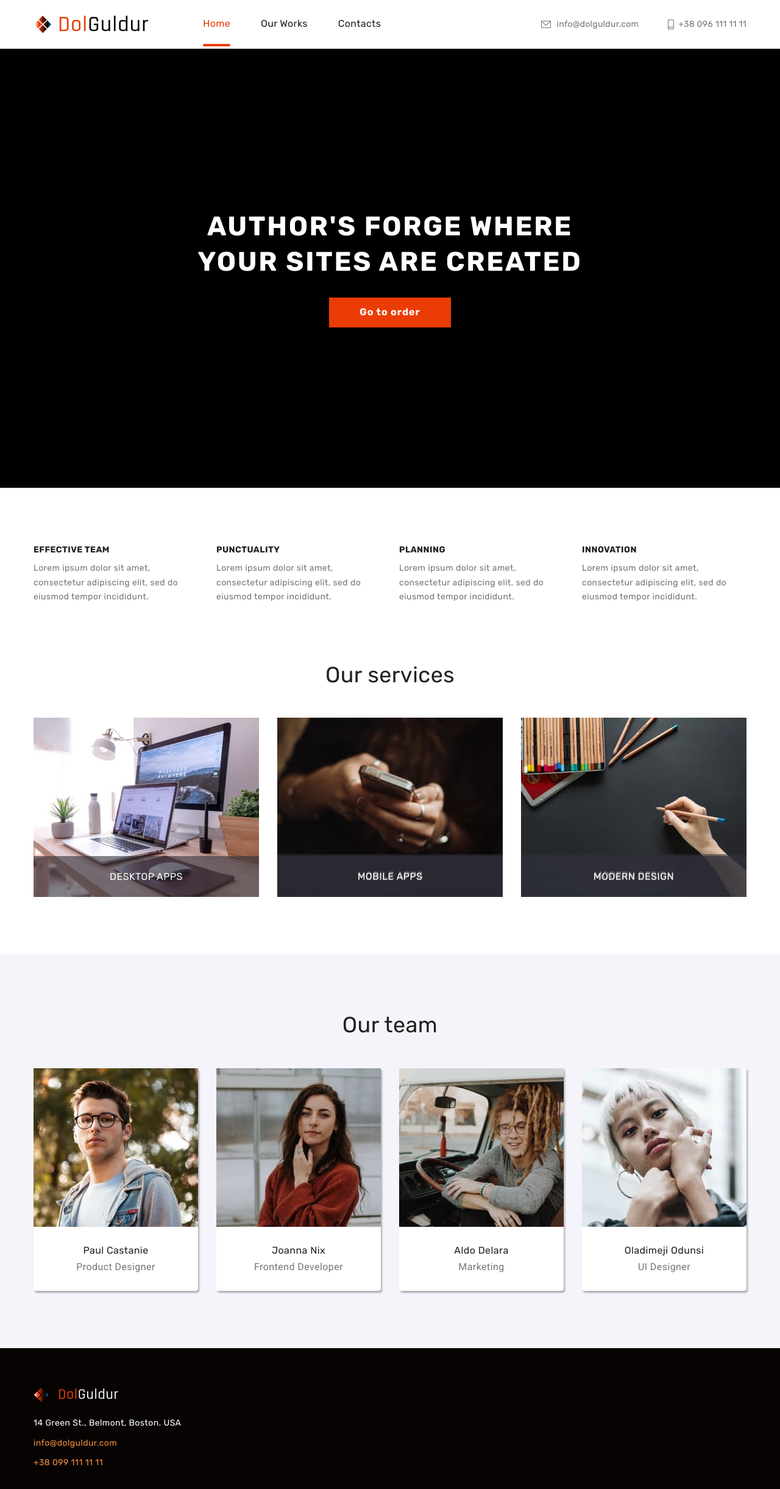
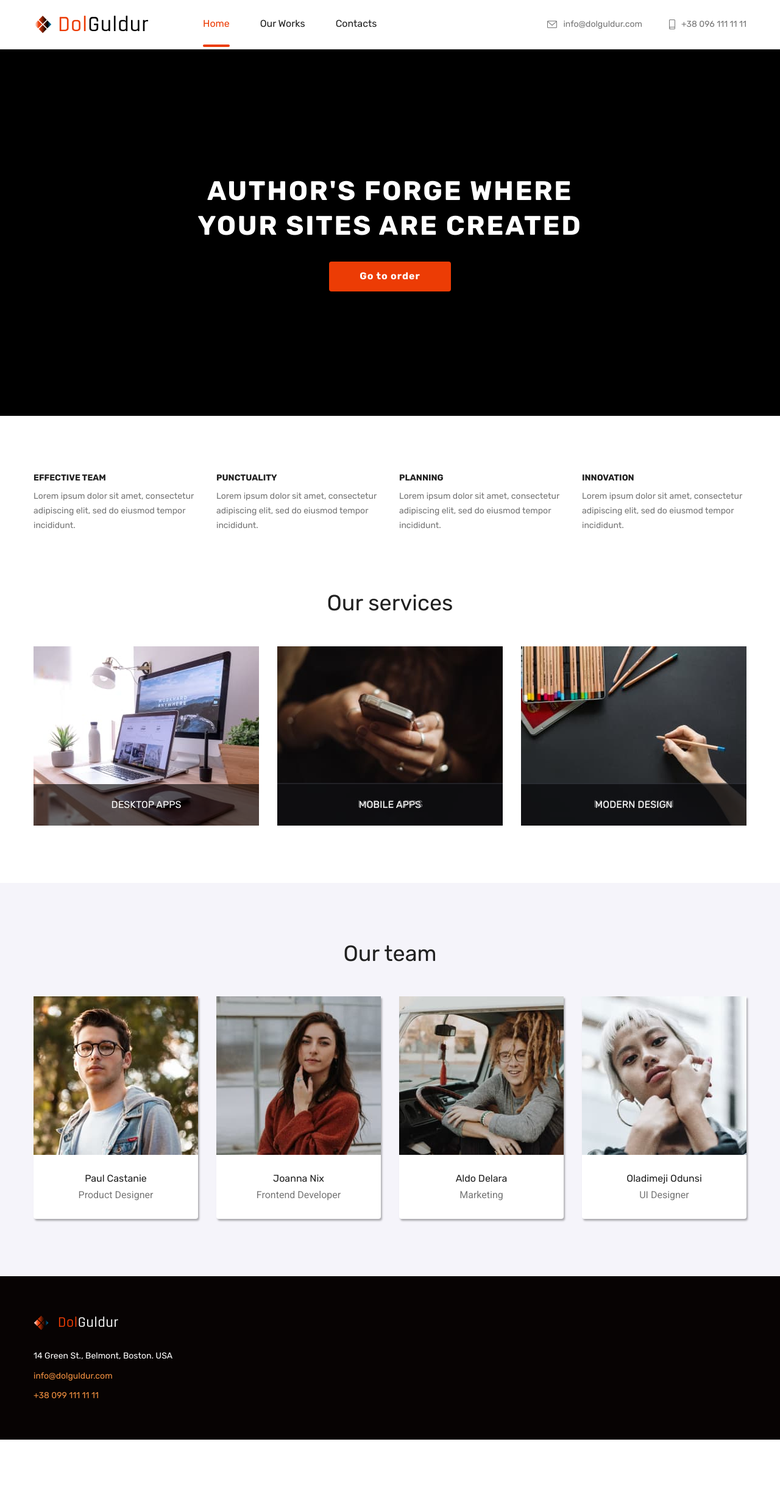
Before and after one commit to Dima-Sd/Dolguldur, a website: page app/index.html in a window 1280 px wide. Shown: the whole page at 61% size. After the commit the page ends 2361 px from the top, so only its background shows below. Drawn offline with Linux system fonts and the light colour scheme.

Commit message:
added a global change

```diff
--- a/app/index.html
+++ b/app/index.html
@@ -5,30 +5,31 @@
     <meta charset="UTF-8">
     <meta name="viewport" content="width=device-width, initial-scale=1.0">
     <title>
-        DolGuldur
+        Web company DolGuldur
     </title>
     <link rel="apple-touch-icon" sizes="180x180" href="images/favicons/apple-touch-icon.png">
     <link rel="icon" type="image/png" sizes="32x32" href="images/favicons/favicon-32x32.png">
     <link rel="icon" type="image/png" sizes="16x16" href="images/favicons/favicon-16x16.png">
     <link rel="manifest" href="images/favicons/site.webmanifest">
+
     <link rel="preconnect" href="https://fonts.googleapis.com">
     <link rel="preconnect" href="https://fonts.gstatic.com" crossorigin>
     <link
-        href="https://fonts.googleapis.com/css2?family=Rajdhani:wght@500&family=Roboto&family=Rubik:ital,wght@0,300..900;1,300..900&display=swap"
+        href="https://fonts.googleapis.com/css2?family=Roboto&family=Rubik:ital,wght@0,300..900;1,300..900&display=swap"
         rel="stylesheet">
+
     <link rel="stylesheet" href="css/style.min.css">
 </head>
 
 <header class="header">
-    <div class="container">
-        <div class="header__content">
+    <div class="container header__container">
         <nav class="menu">
             <a class="logo" href="#">
-                    <img class="logo__img" width="189" height="36" src="./images/logo-header.svg" alt="logo">
+                <img class="logo__img" width="189" height="36" src="./images/logo-header.svg" alt="logo DolGuldur">
             </a>
             <ul class="menu__list">
                 <li class="menu__item">
-                        <a class="menu__link menu__link--active" href="#">
+                    <a class="menu__link current" href="#">
                         Home
                     </a>
                 </li>
@@ -44,72 +45,85 @@
                 </li>
             </ul>
         </nav>
-            <address class="header__contacts">
+
         <ul class="header__list">
-                    <li class="header__item"> <!-- Однотипні елементи -->
-                        <a class="header__link header__link--email" href="mailto:info@dolguldur.com">
+            <li class="header__item">
+                <a class="header__link" href="mailto:info@dolguldur.com">
+                    <svg width="16" height="12" viewBox="0 0 16 12" fill="none" xmlns="http://www.w3.org/2000/svg">
+                        <path
+                            d="M14.5 0H1.50001C0.672854 0 0 0.672853 0 1.50001V10.5C0 11.3271 0.672854 12 1.50001 12H14.5C15.3271 12 16 11.3271 16 10.5V1.50001C16 0.672853 15.3271 0 14.5 0ZM14.5 0.999994C14.5679 0.999994 14.6325 1.01409 14.6916 1.0387L8 6.83838L1.30833 1.0387C1.36742 1.01412 1.43204 0.999994 1.49998 0.999994H14.5ZM14.5 11H1.50001C1.22414 11 0.999996 10.7759 0.999996 10.5V2.09521L7.67236 7.87792C7.76661 7.95944 7.8833 7.99999 8 7.99999C8.1167 7.99999 8.23339 7.95948 8.32764 7.87792L15 2.09521V10.5C15 10.7759 14.7759 11 14.5 11Z"
+                            fill="#757575" />
+                    </svg>
                     info@dolguldur.com
                 </a>
             </li>
             <li class="header__item">
-                        <a class="header__link header__link--phone" href="tel:+380961111111">
+                <a class="header__link" href="tel:+380961111111">
+                    <svg width="10" height="16" viewBox="0 0 10 16" fill="none" xmlns="http://www.w3.org/2000/svg">
+                        <path
+                            d="M8.5 0H1.5C0.672848 0 0 0.672848 0 1.5V14.5C0 15.3272 0.672848 16 1.5 16H8.5C9.32715 16 10 15.3272 10 14.5V1.5C10 0.672848 9.32715 0 8.5 0ZM1.5 1H8.5C8.77588 1 9 1.22412 9 1.5V12H1V1.5C1 1.22412 1.22412 1 1.5 1ZM8.5 15H1.5C1.22412 15 1 14.7759 1 14.5V13H9V14.5C9 14.7759 8.77588 15 8.5 15Z"
+                            fill="#757575" />
+                        <path
+                            d="M2.35355 13.7389C2.54882 13.9213 2.54882 14.2169 2.35355 14.3992C2.15828 14.5816 1.84172 14.5816 1.64645 14.3992C1.45118 14.2169 1.45118 13.9213 1.64645 13.7389C1.84172 13.5566 2.15828 13.5566 2.35355 13.7389Z"
+                            fill="#757575" />
+                    </svg>
                     +38 096 111 11 11
                 </a>
             </li>
         </ul>
-            </address>
-        </div>
     </div>
 </header>
 <main class="main">
-    <section class="homepage">
+    <section class="hero">
         <div class="container">
-            <div class="homepage__inner">
-                <h1 class="homepage__title">
+            <h1 class="visually-hidden">
+                Website development by DolGuldur
+            </h1>
+            <div class="hero__content">
+                <h2 class="hero__title">
                     author's forge where your sites are created
-                </h1>
+                </h2>
                 <button class="button" type="button">
                     Go to order
                 </button>
             </div>
         </div>
     </section>
-    <section class="about section"><!-- або просто зробити через div -->
+    <section class="advantages section">
         <div class="container">
             <h2 class="visually-hidden">
-                skills
+                Our advantages
             </h2>
-            <ul class="about__inner">
-                <li class="about__item">
-                    <h3 class="about__title">
-                        <!-- Тут спірний момент, тому що потрібен справжній контент, бо саме через контент ми дивимся, чи поєднаний по смислу з текстом, чи ні. Або заголовок повинен стисло розповідати користувачу про те, що буде йти в тексті. Але так, як немає заголовку в секції, то і відповідно немає бути подальшого розділення на підтеми, тож робимо обичним текстом    -->
+            <ul class="advantages__inner">
+                <li class="advantages__item">
+                    <h3 class="advantages__subtitle">
                         Effective team
                     </h3>
-                    <p class="about__text">
+                    <p class="advantages__text">
                         Lorem ipsum dolor sit amet, consectetur adipiscing elit, sed do eiusmod tempor incididunt.
                     </p>
                 </li>
-                <li class="about__item">
-                    <h3 class="about__title">
+                <li class="advantages__item">
+                    <h3 class="advantages__subtitle">
                         punctuality
                     </h3>
-                    <p class="about__text">
+                    <p class="advantages__text">
                         Lorem ipsum dolor sit amet, consectetur adipiscing elit, sed do eiusmod tempor incididunt.
                     </p>
                 </li>
-                <li class="about__item">
-                    <p class="about__title">
+                <li class="advantages__item">
+                    <h3 class="advantages__subtitle">
                         planning
-                    </p>
-                    <p class="about__text">
+                    </h3>
+                    <p class="advantages__text">
                         Lorem ipsum dolor sit amet, consectetur adipiscing elit, sed do eiusmod tempor incididunt.
                     </p>
                 </li>
-                <li class="about__item">
-                    <p class="about__title">
+                <li class="advantages__item">
+                    <h3 class="advantages__subtitle">
                         innovation
-                    </p>
-                    <p class="about__text">
+                    </h3>
+                    <p class="advantages__text">
                         Lorem ipsum dolor sit amet, consectetur adipiscing elit, sed do eiusmod tempor incididunt.
                     </p>
                 </li>
@@ -121,27 +135,27 @@
             <h2 class="title">
                 Our services
             </h2>
-            <ul class="services__inner">
+            <ul class="services__list">
                 <li class="services__item">
-                    <img class="services__img" width="370" height="294" src="./images/services/service.jpg"
-                        alt="a desktop on which user devices lie">
                     <h3 class="services__title">
                         desktop apps
                     </h3>
+                    <img class="services__img" width="370" height="294" src="./images/services/service.jpg"
+                        alt="a desktop on which user devices lie">
                 </li>
                 <li class="services__item">
-                    <img class="services__img" width="370" height="294" src="./images/services/service-2.jpg"
-                        alt="user holding his mobile phone">
                     <h3 class="services__title">
                         mobile apps
                     </h3>
+                    <img class="services__img" width="370" height="294" src="./images/services/service-2.jpg"
+                        alt="user holding his mobile phone">
                 </li>
                 <li class="services__item">
-                    <img class="services__img" width="370" height="294" src="./images/services/service-3.jpg"
-                        alt="A hand holds a colored pencil, a box of pencils is next to it">
                     <h3 class="services__title">
                         modern design
                     </h3>
+                    <img class="services__img" width="370" height="294" src="./images/services/service-3.jpg"
+                        alt="A hand holds a colored pencil, a box of pencils is next to it">
                 </li>
             </ul>
         </div>
@@ -151,49 +165,48 @@
             <h2 class="title">
                 Our team
             </h2>
-            <ul class="team__inner">
+            <ul class="team__list">
                 <li class="team__item">
                     <img class="team__img" src="./images/team/team.jpg" width="270" height="260" alt="Paul Castanie">
-                    <div class="team__column">
-                        <h3 class="team__username">
+                    <div class="team__content">
+                        <h3 class="team__name">
                             Paul Castanie
                         </h3>
-                        <p class="team__description">
+                        <p class="team__profession">
                             Product Designer
                         </p>
                     </div>
                 </li>
                 <li class="team__item">
                     <img class="team__img" src="./images/team/team-2.jpg" width="270" height="260" alt="Joanna Nix">
-                    <div class="team__column">
-                        <h3 class="team__username">
+                    <div class="team__content">
+                        <h3 class="team__name">
                             Joanna Nix
                         </h3>
-                        <p class="team__description">
+                        <p class="team__profession">
                             Frontend Developer
                         </p>
                     </div>
                 </li>
                 <li class="team__item">
                     <img class="team__img" src="./images/team/team-3.jpg" width="270" height="260" alt="Aldo Delara">
-                    <div class="team__column">
-                        <h3 class="team__username">
+                    <div class="team__content">
+                        <h3 class="team__name">
                             Aldo Delara
                         </h3>
-                        <p class="team__description">
+                        <p class="team__profession">
                             Marketing
                         </p>
                     </div>
                 </li>
                 <li class="team__item">
                     <img src="./images/team/team-4.jpg" width="270" height="260" alt="Oladimeji Odunsi">
-                    <div class="team__column">
-                        <!-- Я хотів задати відступ не створюючи обгортки, відповідно критерію, але не вийшло -->
-                        <h3 class="team__username">
+                    <div class="team__content">
+                        <h3 class="team__name">
                             Oladimeji Odunsi
                         </h3>
-                        <p class="team__description">
-                            <span class="text-big">ui</span> Designer
+                        <p class="team__profession">
+                            UI Designer
                         </p>
                     </div>
                 </li>
@@ -204,15 +217,15 @@
 
 <footer class="footer">
     <div class="container">
+        <div class="footer__inner">
+            <a class="logo footer__logo" href="#">
+                <img class="logo__img" width="140" height="25" src="./images/logo-footer.svg" alt="logo DolGuldur">
+            </a>
             <address class="footer__contacts">
-            <a class="logo footer__logo" href="#">
-                <img class="logo__img" width="140" height="25" src="./images/logo-footer.svg" alt="logo">
-            </a>
-            <!-- Я міг перемістити логотип перед тегом address, створивши тим самим обгортку для логотипа та списку, але судячи по твоїм словам, то ми можемо в тег addres закидати інші теги. Тож щоб не робити діватос, згрупував їх -->
                 <ul class="footer__list">
                     <li class="footer__item">
                         <a class="footer__location" href="#">
-                        14 Green St., Belmont, Boston. <span class="text-big">usa</span>
+                            14 Green St., Belmont, Boston. USA
                         </a>
                     </li>
                     <li class="footer__item">
@@ -228,10 +241,9 @@
                 </ul>
             </address>
         </div>
+    </div>
 </footer>
 <script src="js/main.min.js"></script>
 </body>
 
 </html>
-
-<!-- заголовок  -->
--- a/app/scss/_global.scss
+++ b/app/scss/_global.scss
@@ -3,42 +3,51 @@ body {
     font-weight: 400;
     font-size: 14px;
     line-height: 1.7;
-    letter-spacing: 0.42px; // 3% // перевів з процентів на десяткові дроби, бо ніби браузер не підтримує letter-spacing у відсотках
-    background-color: $background;
+    letter-spacing: normal;
+    background-color: $light;
     font-style: normal;
-    color: $accented;
+    color: $dark-500;
 }
 
 .container {
     max-width: 1200px;
-    width: 100%;
     padding: 0 15px;
     margin: 0 auto;
 }
 
 .visually-hidden {
-    display: none;
+    position: absolute;
+    width: 1px;
+    height: 1px;
+    margin: -1px;
+    border: 0;
+    padding: 0;
+    white-space: nowrap;
+    clip-path: inset(100%);
+    clip: rect(0 0 0 0);
+    overflow: hidden;
 }
 
 .section {
     padding: 94px 0;
 }
 
-.text-big {
-    text-transform: uppercase;
+.title {
+    font-size: 36px;
+    line-height: 1.2;
+    margin-bottom: 49px;
+    text-align: center;
 }
 
-%button {
-    background-color: $button;
-    color: $background;
+.button {
+    background-color: $accent;
+    color: $light;
     font-size: 16px;
+    border-radius: 4px;
+    cursor: pointer;
     letter-spacing: 0.96px;
     padding: 10px 50px;
     line-height: 1.8;
     font-weight: 700;
-    display: block;
+    display: inline-block;
 }
-
-.button {
-    @extend %button;
-}
--- a/app/scss/_reset.scss
+++ b/app/scss/_reset.scss
@@ -18,8 +18,6 @@ h1,
 h2,
 h3,
 h4,
-h5,
-h6,
 p,
 ul,
 ol,
@@ -29,10 +27,14 @@ figcaption,
 blockquote,
 dl,
 dd {
-    font-size: inherit;
-    // Я писав обгортці team__column font-size який є однаковим як для тексту ,так і для заголовка, але h3 не успадкувала цю властивість
-    font-weight: inherit;
     margin: 0;
+}
+
+h1,
+h2,
+h3,
+h4 {
+    font: inherit;
 }
 
 li {
@@ -51,7 +53,8 @@ img {
 input,
 button,
 textarea,
-select {
+select,
+a {
     outline: transparent;
     border: none;
     font: inherit;
@@ -61,3 +64,7 @@ a {
     text-decoration: none;
     color: inherit;
 }
+
+address {
+    font-style: inherit;
+}
--- a/app/scss/global/_footer.scss
+++ b/app/scss/global/_footer.scss
@@ -1,7 +1,7 @@
 // footer
 .footer {
     padding: 64px 0 60px;
-    background-color: $footer-bg;
+    background-color: $dark-800;
 
     &__contacts {
         max-width: 245px;
@@ -9,13 +9,8 @@
     }
 
     &__logo {
-        display: block;
-        margin-right: 0;
+        display: inline-block;
         margin-bottom: 22px;
-    }
-
-    &__item {
-        font-style: normal;
     }
 
     &__item:not(:last-child) {
@@ -23,10 +18,10 @@
     }
 
     &__location {
-        color: $background;
+        color: $light;
     }
 
     &__link {
-        color: $link;
+        color: $secondary;
     }
 }
--- a/app/scss/global/_header.scss
+++ b/app/scss/global/_header.scss
@@ -1,106 +1,60 @@
 .header {
-    position: relative;
+    border-bottom: 1px solid $light-800;
+    padding: 22px 0;
 
-    &::before {
-        content: "";
-        position: absolute;
-        width: 100%; // ширина ,як у батька
-        height: 1px;
-        right: 0; // пишу right:0, щоб позначити браузеру де початкова точка елемента
-        bottom: 0;
-        background-color: $line;
-    }
-
-    &__content {
+    &__container {
         display: flex;
         justify-content: space-between;
         align-items: center;
+    }
 
-        padding: 22px 0;
+    &__list {
+        display: flex;
+        gap: 44px;
+    }
+
+    &__link {
+        display: flex;
+        align-items: center;
+        gap: 10px;
+
+        line-height: 1.2;
+        color: $dark-light;
     }
 }
 
 .menu {
     display: flex;
     align-items: center;
+    gap: 89px;
 
     &__list {
         display: flex;
-    }
-
-    &__item:not(:last-child) {
-        margin-right: 50px;
+        gap: 50px;
     }
 
     &__link {
         font-size: 16px;
         line-height: 1.1;
-        letter-spacing: 0.32px;
-
-        //  padding: 24px 0; Олексію, в мене була така задумка, щоб по замовчуванню написати силці, що padding 24px буде зверху та знизу, бо focus буде так розширюватися. І відповідно лінію, яка буде позначати поточну сторінку сайту розмістити просто внизу, написавши bottom 0
-        //  І тим самим я наперед напишу розміщення лінії при інтерактиві
-        &--active {
-            color: $button;
-            position: relative;
-
-            &::before {
-                content: "";
-                position: absolute;
-                width: 100%;
-                height: 4px;
-                background-color: $button;
-                top: 43px; // Роблю позиціонування від верху, а не від низу, бо якщо будуть виконуватися якісь зміни в нижній секціЇ, то щоб лінія, яка підкреслює силку не змінила своє місце положення
-                border-radius: 2px;
-            }
-        }
-    }
-}
-
-.logo {
-    // Я так розумію ти це мав на увазі,коли казав, що мені потрібно навчитися виясняти в яких ситуаціях використовувати margin а коли gap
-    margin-right: 89px;
-}
-
-.header {
-    &__list {
-        display: flex;
-    }
-
-    &__item:not(:last-child) {
-        margin-right: 65px;
-        // Саме такі значення, тому що той декоративний елемент, який ми позиціонуємо, він не відчуває марджинів. От я і додав ширину елемента і відступ, який був між цим елементом та номеру телефону
-    }
-
-    &__link {
-        font-style: normal;
-        color: $content;
-        line-height: 1.2;
-        letter-spacing: 0.28px;
+        padding: 24px 0;
         position: relative;
 
         &::before {
             content: "";
             position: absolute;
-            top: 50%;
-
-            transform: translateY(-50%);
-            width: 16px;
-            height: 16px;
-            // Пишу найбільшу ширину та висоту елементів,
-            // використовуючи background-size: contain;
-            background-position: center;
-            background-size: contain;
-            background-repeat: no-repeat;
+            width: 100%;
+            height: 4px;
+            background-color: transparent;
+            border-radius: 2px;
+            bottom: -5px;
         }
 
-        &--email::before {
-            background-image: url('../images/decorations/e-mail.svg');
-            left: -26px;
-        }
+        &.current {
+            color: $accent;
 
-        &--phone::before {
-            background-image: url('../images/decorations/smartphone.svg');
-            left: -20px;
+            &::before {
+                background-color: $accent;
+            }
         }
     }
 }
--- a/app/scss/global/_title.scss
+++ /dev/null
@@ -1,11 +0,0 @@
-%title {
-    font-size: 36px;
-    line-height: 1.2;
-    margin-bottom: 49px;
-    font-weight: 400;
-    text-align: center
-}
-
-.title {
-    @extend %title;
-}
--- a/app/scss/style.scss
+++ b/app/scss/style.scss
@@ -1,33 +1,24 @@
+@import "reset";
 @import "vars";
-@import "reset";
 @import "global";
 
 @import "global/header";
 @import "global/footer";
-@import "global/title";
-// Така приблизно це все працює? Ми бачимо, що код на сторінці повторюється і відповідно створюємо для них окремий файл
 
-// homepage
+.hero {
+    background-color: $dark;
+    padding: 204px 0;
 
-.homepage {
-    background-color: $homepage-bg;
-
-    &__inner {
-        height: calc(100vh - 80px);
-        display: flex;
-        justify-content: center;
-        align-items: center;
-        flex-direction: column;
-        text-align: center;
-
+    &__content {
         max-width: 696px;
         width: 100%;
         margin: 0 auto;
+        text-align: center;
     }
 
     &__title {
         font-size: 44px;
-        color: $background;
+        color: $light;
         text-transform: uppercase;
         line-height: 1.3;
         letter-spacing: 2.64px;
@@ -36,20 +27,11 @@
     }
 }
 
-// about
-
-.about {
+.advantages {
     &__inner {
         display: flex;
         justify-content: space-between;
         gap: 30px;
-    }
-
-    &__title {
-        text-transform: uppercase;
-        font-weight: 700;
-        line-height: 1.2;
-        margin-bottom: 9px;
     }
 
     &__item {
@@ -57,17 +39,22 @@
         width: 100%;
     }
 
+    &__subtitle {
+        text-transform: uppercase;
+        font-weight: 700;
+        line-height: 1.2;
+        margin-bottom: 9px;
+    }
+
     &__text {
-        color: $content;
+        color: $dark-light;
     }
 }
-
-// services
 
 .services {
     padding-top: 0px;
 
-    &__inner {
+    &__list {
         display: flex;
         justify-content: space-between;
         gap: 30px;
@@ -80,7 +67,7 @@
     &__title {
         font-size: 16px;
         text-transform: uppercase;
-        color: $background;
+        color: $light;
         line-height: 1.1;
 
         position: absolute;
@@ -89,16 +76,14 @@
         padding: 25px 10px;
         width: 100%;
         text-align: center;
-        background-color: $services-bg;
+        background-color: $dark-opacity;
     }
 }
 
-// team
+.team {
+    background-color: $light-600;
 
-.team {
-    background-color: $team-bg;
-
-    &__inner {
+    &__list {
         display: flex;
         justify-content: space-between;
         gap: 30px;
@@ -107,24 +92,24 @@
     &__item {
         max-width: 270px;
         width: 100%;
-        background-color: $background;
+        background-color: $light;
         box-shadow: 2px 3px 3px rgba(0, 0, 0, 0.30);
         border-radius: 0px 0px 4px 4px;
         text-align: center;
     }
 
-    &__column {
+    &__content {
         font-size: 16px;
         line-height: 1.1;
         padding: 30px 15px;
     }
 
-    &__username {
+    &__name {
         margin-bottom: 10px;
     }
 
-    &__description {
+    &__profession {
         font-family: "Roboto", sans-serif;
-        color: $content;
+        color: $dark-light;
     }
 }
```
Also changed, not shown: app/scss/_vars.scss (+12 -12 lines), app/css/style.min.css, app/images/decorations/e-mail.svg (deleted), app/images/decorations/smartphone.svg (deleted), 1 other file. Lines whose indentation alone changed are shown as unchanged.
